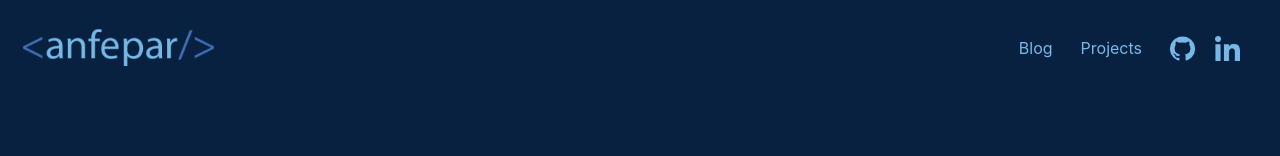
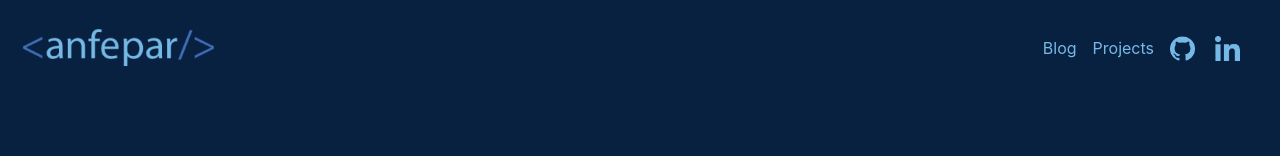
Before and after one commit to anfepar/anfepar, a Next.js app: page / in a window 1280 px wide. Shown: the top 156 px of the page. Built offline with nearby package versions, Linux system fonts and the light colour scheme.

Commit message:
style(Header): :lipstick: add styles to social media menu

```diff
--- a/components/header/header.module.css
+++ b/components/header/header.module.css
@@ -39,12 +39,13 @@
   border: none;
   cursor: pointer;
   background-color: transparent;
-  margin-right: var(--spacing-4);
+  margin-right: var(--spacing-2);
   width: 100%;
 }
 
 .Header_Link__SocialMedia {
   width: max-content;
+  margin-right: var(--spacing-4);
 }
 
 .Header_Link:hover {
@@ -88,7 +89,7 @@
   }
 
   .Header_Mobile_List {
-    animation: fadeIn 1s;
+    animation: fadeIn 0.5s;
     display: flex;
     flex-direction: column;
     width: 100%;
--- a/components/header/header.tsx
+++ b/components/header/header.tsx
@@ -1,4 +1,5 @@
 import { useCallback, useState } from 'react';
+import classNames from 'classnames';
 import Image from 'next/image';
 import Link from 'next/link';
 import { useTranslations } from '@/hooks/useTranslations';
@@ -36,9 +37,10 @@ export const Header = () => {
 
     menuItems.forEach((item) => {
       const { name, url, icon } = item;
+      const linkClasses = classNames(styles.Header_Link, { [styles.Header_Link__SocialMedia]: icon });
 
       const itemEntry = (
-        <Link className={`${styles.Header_Link} ${styles.Header_Link__SocialMedia}`} href={url} target={item.target || '_self'} rel="noreferrer">
+        <Link className={linkClasses} href={url} target={item.target || '_self'} rel="noreferrer">
           {icon && <Image src={icon} width={25} height={25} alt={t('icon_alt', { name })} />}
           {!icon && <p className={styles.Header_Text}>{t(`url_${name}`)}</p>}
         </Link>
--- a/package.json
+++ b/package.json
@@ -10,6 +10,7 @@
     "turbo": "next dev --turbo"
   },
   "dependencies": {
+    "classnames": "^2.3.2",
     "date-fns": "^2.25.0",
     "elliptic": "^6.5.4",
     "gray-matter": "^4.0.3",
```
Also changed, not shown: 1 other file (tests, documents, lock files or other folders).
